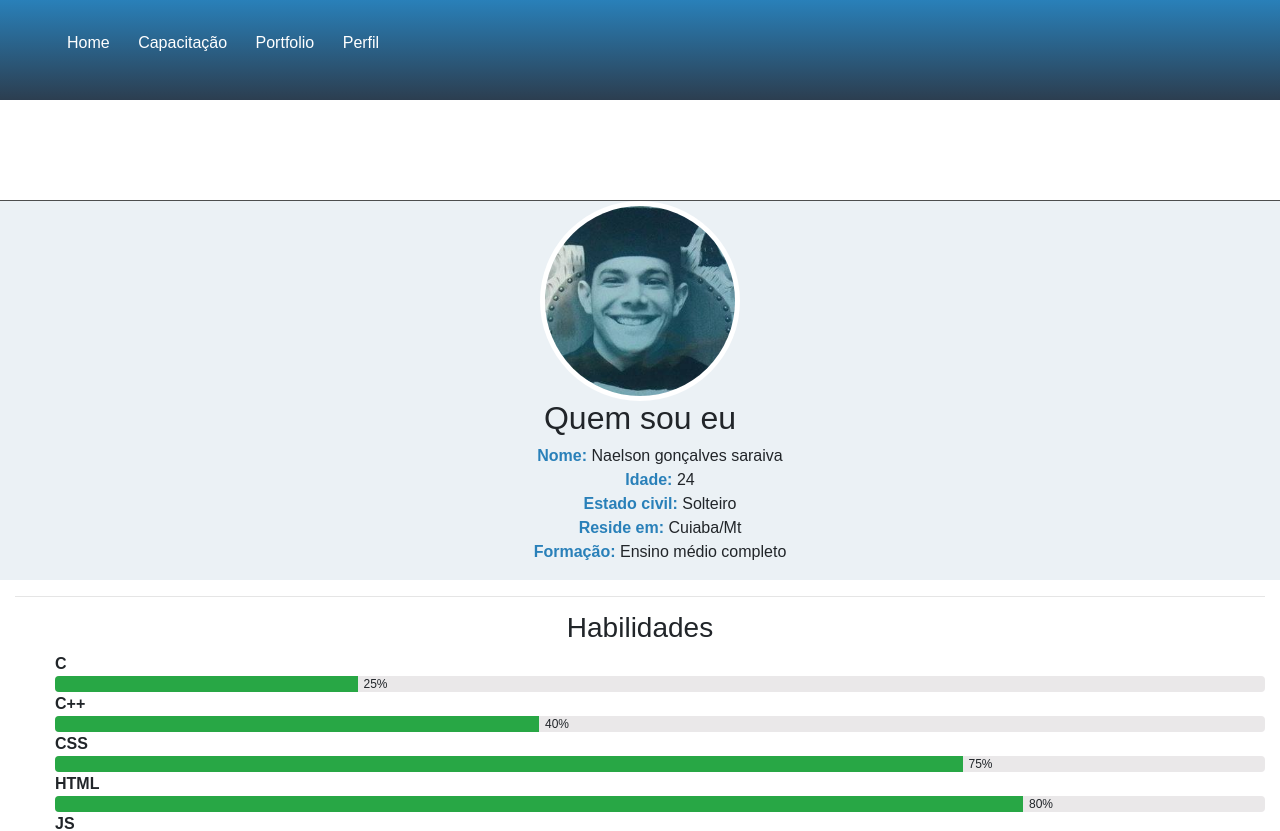
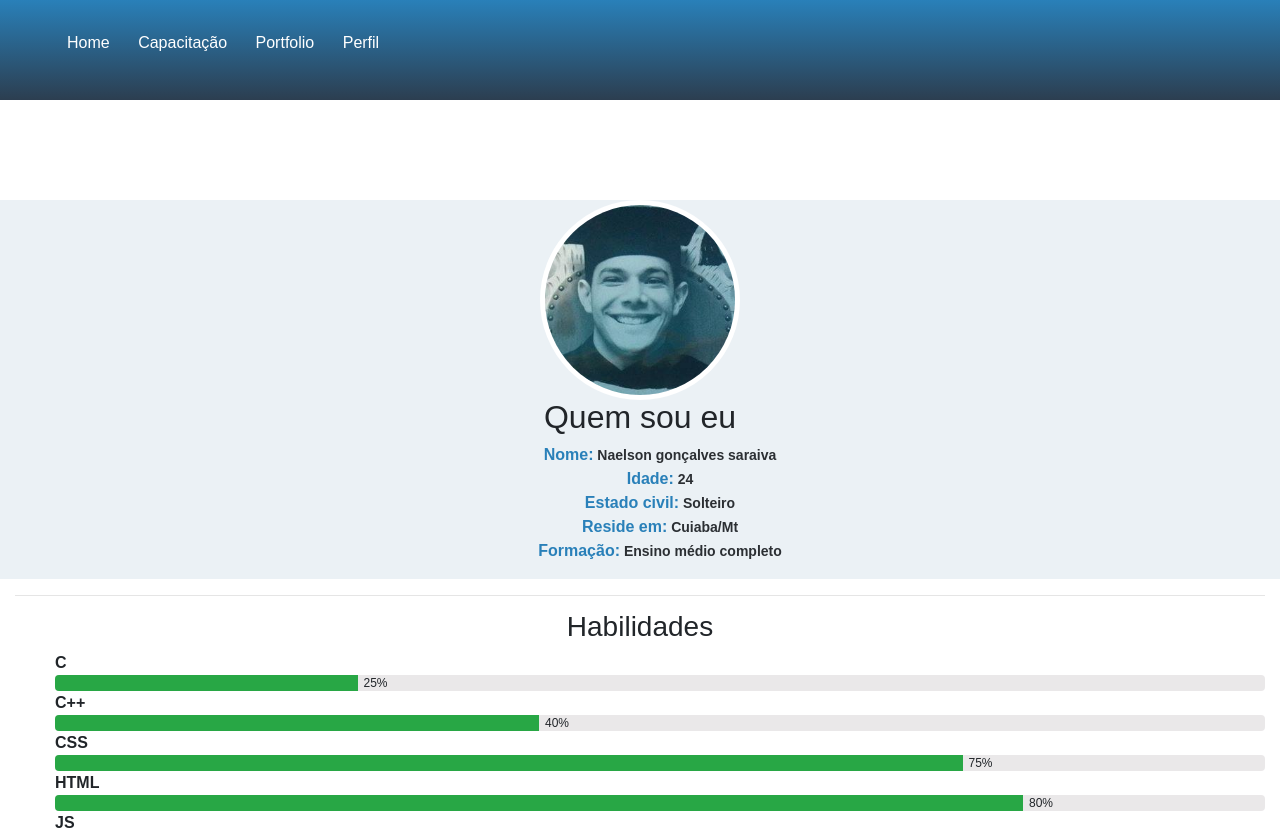
Before and after one commit to Jamba64Byts/portfolio, a PHP site: page /about.html in a window 1280 px wide. Shown: the top 831 px of the page. Run offline with PHP 8.4, Linux system fonts and the light colour scheme; some libraries are stand-ins or nearby versions.

Commit message:
Correcoes em sobre

```diff
--- a/about.html
+++ b/about.html
@@ -19,6 +19,7 @@
 
     <link rel="stylesheet" href="css/style.css">
     <script type="text/javascript" src="js/global.js"></script>
+
 </head>
 <body>
 
@@ -67,11 +68,12 @@
             <img src="img/photo.jpg">
             <h2>Quem sou eu</h2>
             <ul>
-                <li><strong>Nome:</strong> Naelson gonçalves saraiva</li>
-                <li><strong>Idade:</strong> 24</li>
-                <li><strong>Estado civil:</strong> Solteiro</li>
-                <li><strong>Reside em:</strong> Cuiaba/Mt</li>
-                <li><strong>Formação:</strong> Ensino médio completo</li>
+                <li><strong>Nome:<strong style="font-size: 14px;  color: #2b2f33;"> Naelson gonçalves saraiva</strong></strong> </li>
+                <li><strong>Idade:<strong style="font-size: 14px;  color: #2b2f33;"> 24</strong></strong> </li>
+                <li><strong>Estado civil:<strong style="font-size: 14px;  color: #2b2f33;"> Solteiro</strong></strong> </li>
+                <li><strong>Reside em:<strong style="font-size: 14px;  color: #2b2f33;"> Cuiaba/Mt</strong></strong> </li>
+                <li><strong>Formação:<strong style="font-size: 14px;  color: #2b2f33;"> Ensino médio completo</strong></strong> </li>
+
             </ul>
 
         </div>
--- a/css/style.css
+++ b/css/style.css
@@ -313,7 +313,6 @@ nav  .second-list  .btn-class-4 {
 #photo-profile div{
     text-align: center;
     background: #ebf1f5;
-    border-top: 1px solid rgba(64, 64, 64, 0.92);
 }
 
 #photo-profile div ul li{
```
